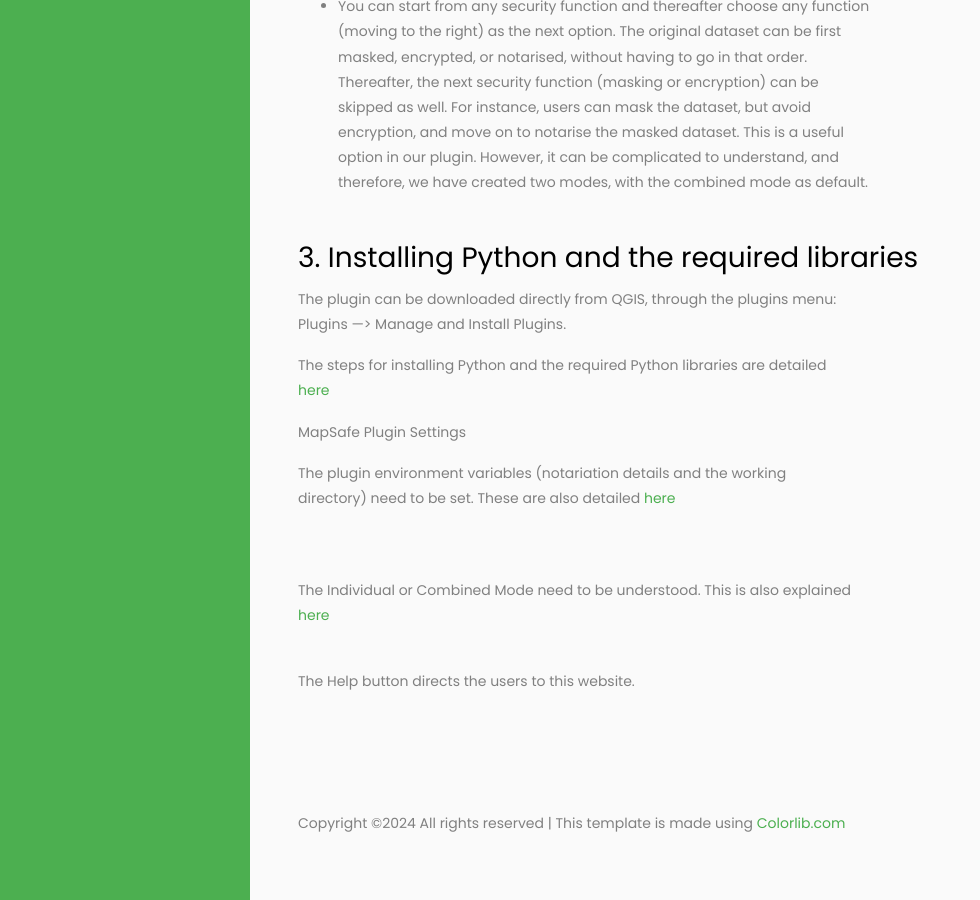
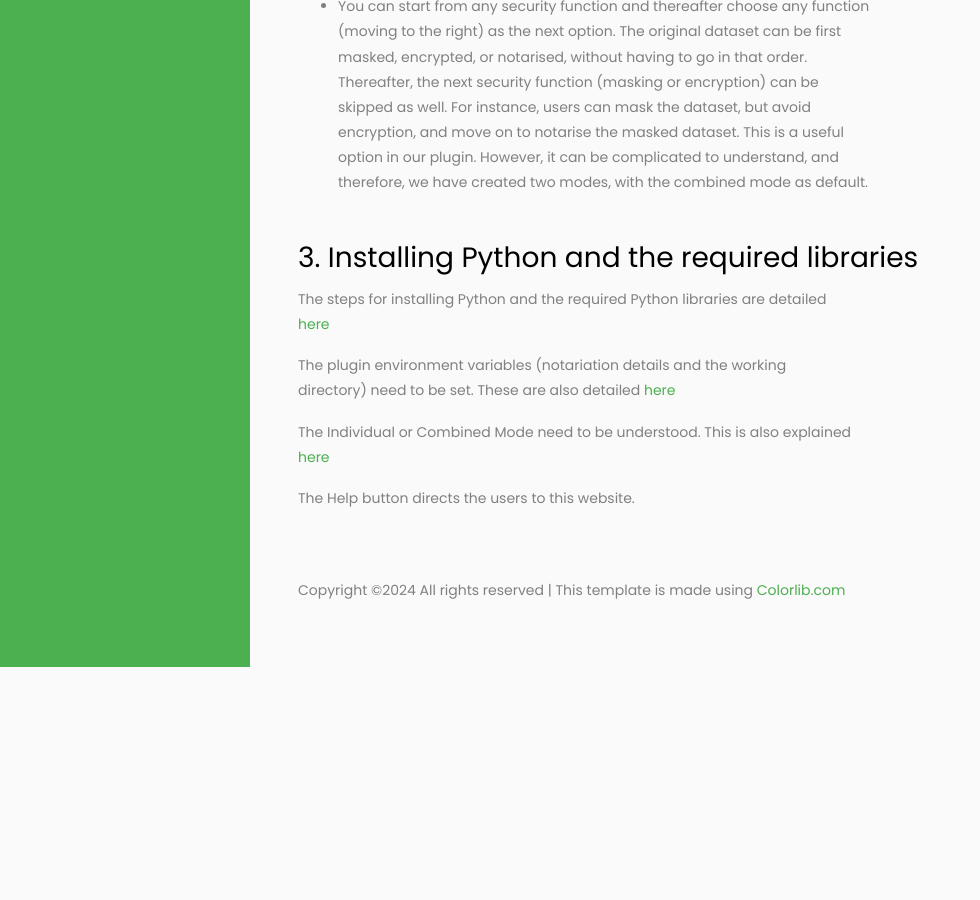
Before and after one commit to sharmapn/sharmapn.github.io, a Jekyll site: the page MapSafeQGISGeoPrivPlugin/usability_evaluation.html, which Jekyll copies as it is, in a window 1280 px wide and 900 px high, scrolled down 1646 px. Shown: the whole window, without its empty margins (0-980 px from the left). Built offline with Jekyll 4.4.1, drawn with Linux system fonts in a browser that asks for light colours; after the commit the page ends 2313 px from its top, so only the background shows below that.

Commit message:
Update usability_evaluation.html

```diff
--- a/MapSafeQGISGeoPrivPlugin/usability_evaluation.html
+++ b/MapSafeQGISGeoPrivPlugin/usability_evaluation.html
@@ -187,22 +187,10 @@ Carrying out the test should not take more than an hour.
 
  <h3>3. Installing Python and the required libraries</h3>
 
- <p>The plugin can be downloaded directly from QGIS, through the plugins menu: Plugins —> Manage and Install Plugins.
-
-
- <p> The steps for installing Python and the required Python libraries are detailed <a href="gettingstarted.html" target="_blank">here </a> <br>
-
- <p>MapSafe Plugin Settings
-   <p>The plugin environment variables (notariation details and the working directory) need to be set. These are also detailed <a href="gettingstarted.html" target="_blank">here </a> <br>
-   <br><br>
-   <p> The Individual or Combined Mode need to be understood. This is also explained <a href="gettingstarted.html" target="_blank">here </a> <br>
-<br>
-
+   <p> The steps for installing Python and the required Python libraries are detailed <a href="gettingstarted.html" target="_blank">here </a>
+   <p>The plugin environment variables (notariation details and the working directory) need to be set. These are also detailed <a href="gettingstarted.html" target="_blank">here </a>
+   <p> The Individual or Combined Mode need to be understood. This is also explained <a href="gettingstarted.html" target="_blank">here </a>
    <p>The Help button directs the users to this website.
-			<br><br>
-
-
-
 
 
 
```
